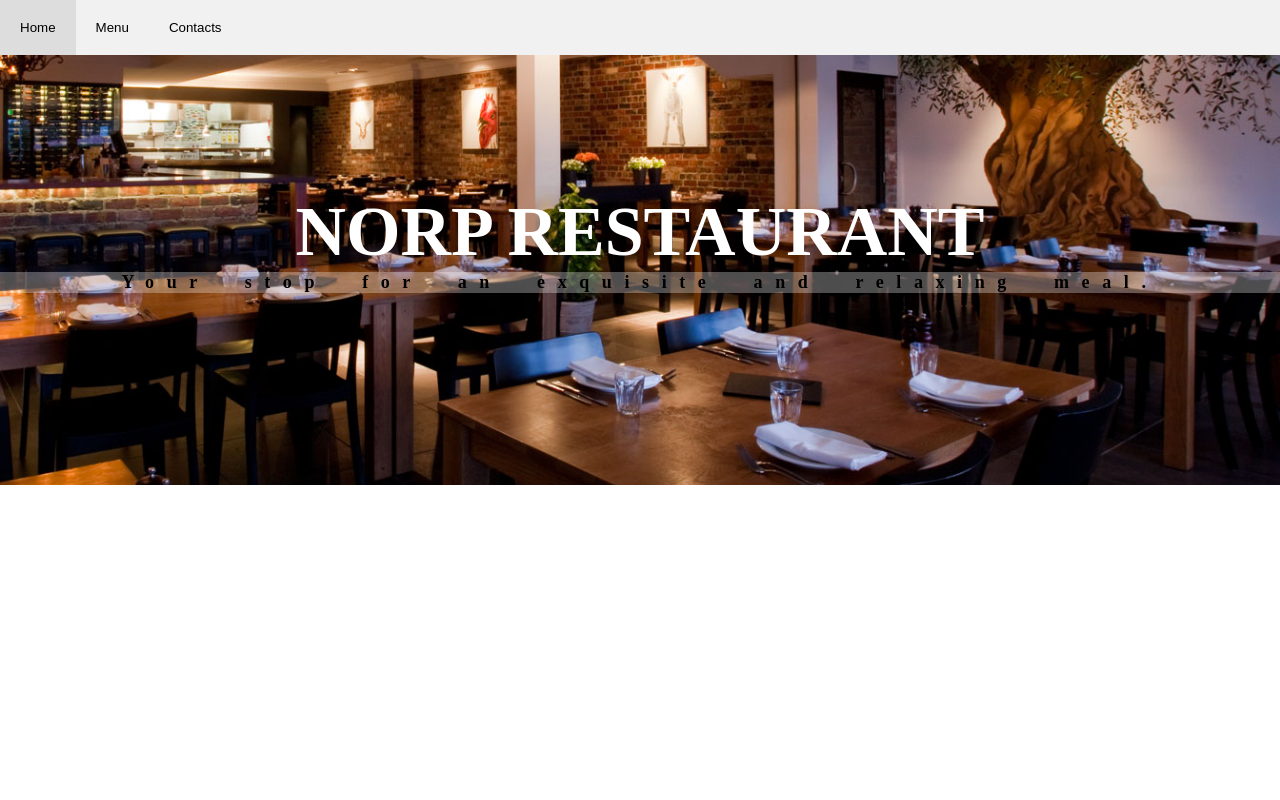
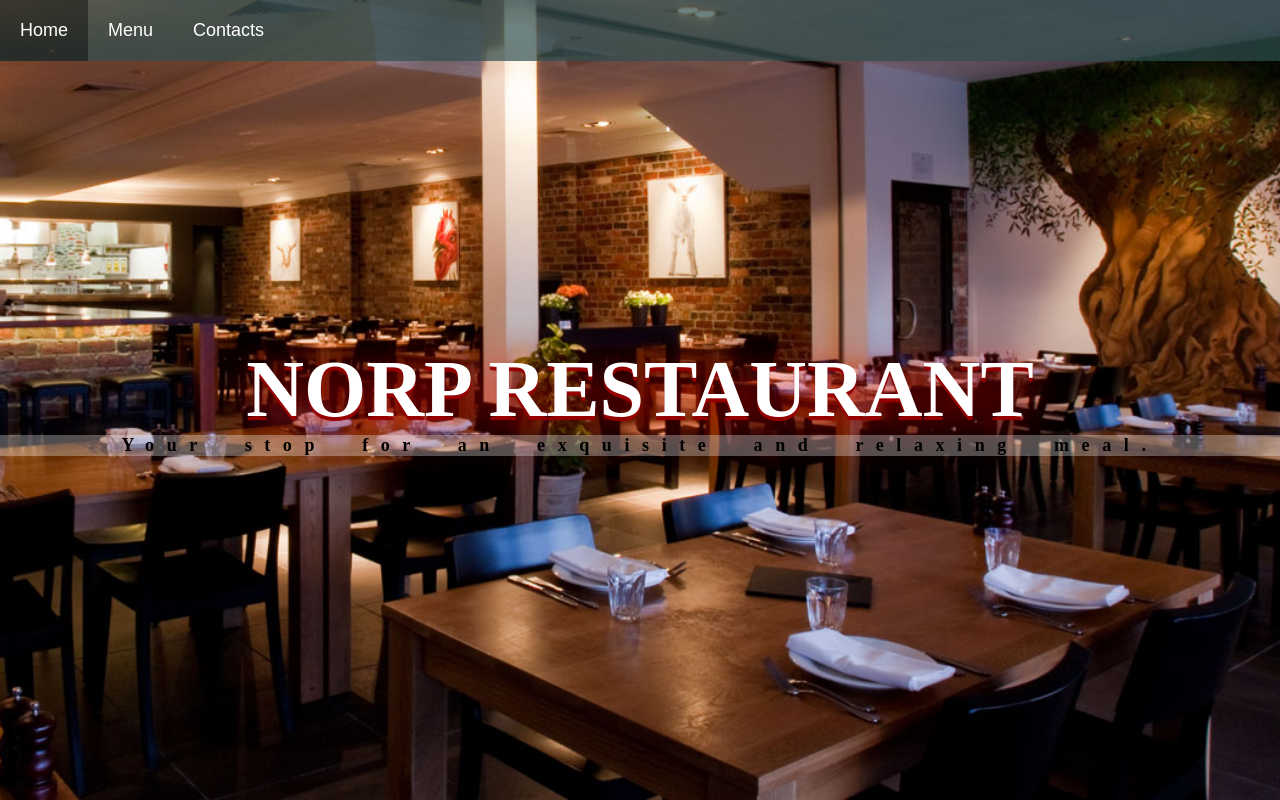
Before and after one commit to RNtaate/Restaurant, a website built with webpack: page dist/index.html in a window 1280 px wide. Built offline with nearby package versions, Linux system fonts and the light colour scheme.

Commit message:
Update stying for info-div, nav bar

```diff
--- a/stylesheets/styles.css
+++ b/stylesheets/styles.css
@@ -14,11 +14,16 @@
   background-size: cover;
   color: white;
   text-align: center;
-  padding: 12em 0;
+  min-height: 100vh;
+  display: flex;
+  flex-direction: column;
+  justify-content: center;
 }
 
 .info-div > h1 {
-  font-size: 70px;
+  font-size: 80px;
+  text-shadow: 0 4px 1px rgba(150, 0, 0), 0 10px 50px rgba(255, 0, 0);
+  color: white;
 }
 
 .info-div > p {
@@ -31,7 +36,7 @@
 }
 
 nav {
-  background-color: rgba(241, 241, 241, 1);
+  background-color: rgba(47, 79, 79, 0.7);
   display: flex;
   position: fixed;
   top: 0;
@@ -42,14 +47,16 @@ nav > .tab-button {
   padding: 20px;
   border: none;
   outline: none;
-  background-color: inherit;
+  background-color: transparent;
   cursor: pointer;
+  font-size: 18px;
+  color: white;
 }
 
 nav button:hover {
-  background-color: #ddd;
+  background-color: rgba(0, 0, 0, 0.4);
 }
 
 button.active {
-  background-color: gray !important;
+  background-color: rgba(0, 0, 0, 0.7);
 }
```
